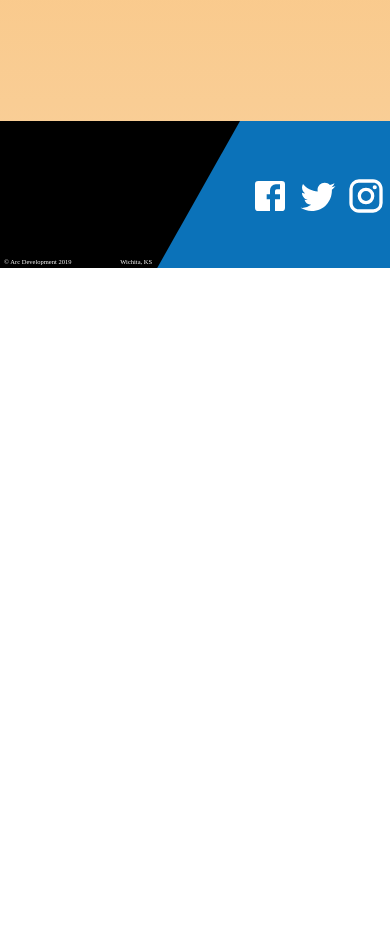
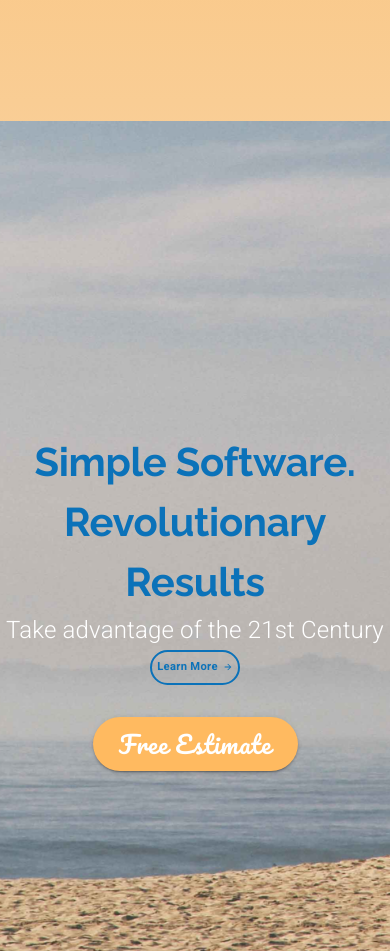
Before and after one commit to SepantaJoshani/Arc-Dev-Clone, a React (Create React App) app: page / in a window 390 px wide. Shown: the part 5840-6791 px from the top of the page. Before the commit the page ends 6108 px from the top, so only its background shows below. Built offline with nearby package versions, Linux system fonts and the light colour scheme.

Commit message:
adding the call to action block with parallex image"

```diff
--- /dev/null
+++ b/src/components/CallToAction.js
@@ -0,0 +1,96 @@
+import React from "react";
+import { Button, Grid, Typography, useMediaQuery } from "@material-ui/core";
+import { makeStyles, useTheme } from "@material-ui/styles";
+import ButtonArrow from "./ui/ButtonArrow";
+import background from "../assets/background.jpg";
+import mobileBackground from "../assets/mobileBackground.jpg";
+
+const useStyles = makeStyles((theme) => ({
+  learnButton: {
+    ...theme.typography.learnButton,
+    fontSize: "0.7rem",
+    height: 35,
+    padding: 5,
+    [theme.breakpoints.down("sm")]: {
+      marginBottom: "2rem",
+    },
+  },
+  backGround: {
+    backgroundImage: `url(${background})`,
+    backgroundPosition: "center",
+    backgroundSize: "cover",
+    backgroundRepeat: "no-repeat",
+    backgroundAttachment:'fixed',
+    height: "60rem",
+    width: "100%",
+    [theme.breakpoints.down("md")]: {
+      backgroundImage: `url(${mobileBackground})`,
+      backgroundAttachment:'inherit'
+    },
+  },
+  estimateBtn: {
+    ...theme.typography.estimate,
+    borderRadius: 50,
+    width: 205,
+    background: theme.palette.common.orange,
+    fontSize: "1.5rem",
+    marginRight: "5rem",
+    marginLeft: "2rem",
+    [theme.breakpoints.down('sm')]:{
+        marginLeft:0,
+        marginRight:0
+    }
+  },
+}));
+
+const CallToAction = () => {
+  const classes = useStyles();
+  const theme = useTheme();
+  const matchesSM = useMediaQuery(theme.breakpoints.down("sm"));
+  return (
+    <Grid
+      container
+      justifyContent={matchesSM ? "center" : "space-between"}
+      className={classes.backGround}
+      alignItems="center"
+      direction={matchesSM ? "column" : "row"}
+    >
+      <Grid
+        item
+        style={{
+          marginLeft:matchesSM?0: "5rem",
+          textAlign: matchesSM ? "center" : "inherit",
+        }}
+      >
+        <Grid container direction="column">
+          <Grid item>
+            <Typography variant="h2">
+              Simple Software.
+              <br /> Revolutionary Results
+            </Typography>
+            <Typography variant="subtitle2" style={{ fontSize: "1.5rem" }}>
+              Take advantage of the 21st Century
+            </Typography>
+            <Grid container justifyContent={matchesSM?'center':'flex-start'} item>
+              <Button variant="outlined" className={classes.learnButton}>
+                <span style={{ marginRight: 5 }}>Learn More</span>
+                <ButtonArrow
+                  width={10}
+                  height={10}
+                  fill={theme.palette.common.blue}
+                />
+              </Button>
+            </Grid>
+          </Grid>
+        </Grid>
+      </Grid>
+      <Grid item>
+        <Button variant="contained" className={classes.estimateBtn}>
+          Free Estimate
+        </Button>
+      </Grid>
+    </Grid>
+  );
+};
+
+export default CallToAction;
--- a/src/components/LandingPage.js
+++ b/src/components/LandingPage.js
@@ -17,6 +17,7 @@ import MobileIcon from "../assets/mobileIcon.svg";
 import WebsiteIcon from "../assets/websiteIcon.svg";
 import revolutionBackground from "../assets/repeatingBackground.svg";
 import infoBackground from "../assets/infoBackground.svg";
+import CallToAction from "./CallToAction";
 
 const useStyles = makeStyles((theme) => ({
   animation: {
@@ -342,13 +343,17 @@ const LandingPage = () => {
               style={{
                 position: "absolute",
                 textAlign: matchesXS ? "center" : "inherit",
+
               }}
+
+
             >
               <Grid
                 item
                 sm
                 style={{
                   marginLeft: matchesXS ? 0 : !matchesSM ? "5rem" : "2rem",
+                  marginBottom:matchesXS?'5rem':0
                 }}
               >
                 <Grid container direction="column">
@@ -376,6 +381,8 @@ const LandingPage = () => {
                 style={{
                   marginRight: matchesXS ? 0 : !matchesSM ? "5rem" : "2rem",
                   textAlign: matchesXS ? "center" : "right",
+                  marginBottom:matchesXS?'4rem':0
+
                 }}
               >
                 <Grid container direction="column">
@@ -405,6 +412,10 @@ const LandingPage = () => {
           </Grid>
         </Grid>
       </Grid>
+      <Grid item>
+        {/*--------Call To Action Part--------*/}
+         <CallToAction />
+      </Grid>
     </Fragment>
   );
 };
```
